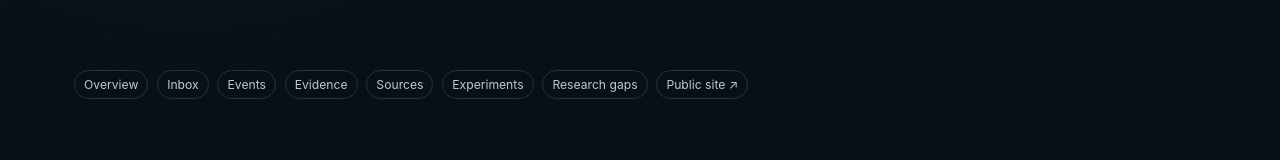
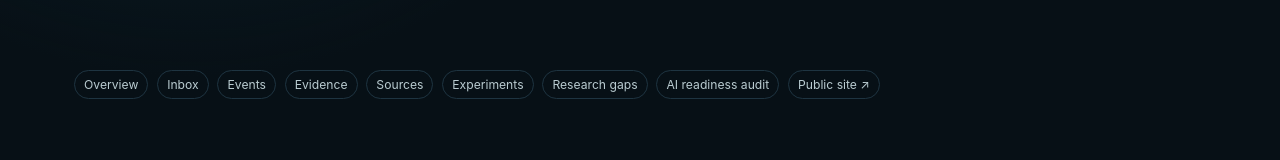
Before and after one commit to webgurdians/VisibilityOS, a Next.js app: page /admin/gaps in a window 1280 px wide. Shown: the part 435-595 px from the top of the page. Built offline with nearby package versions, Linux system fonts and the light colour scheme; no server answers; the database is empty.

Commit message:
Add private audit to console navigation

```diff
--- a/app/admin/_components/AdminNav.tsx
+++ b/app/admin/_components/AdminNav.tsx
@@ -3,7 +3,7 @@ import Link from 'next/link';
 const items = [
   ['Overview','/admin'], ['Inbox','/admin/inbox'], ['Events','/admin/events'],
   ['Evidence','/admin/evidence'], ['Sources','/admin/sources'], ['Experiments','/admin/experiments'],
-  ['Research gaps','/admin/gaps'],
+  ['Research gaps','/admin/gaps'], ['AI readiness audit','/admin/audit-preview'],
 ];
 
 export default function AdminNav() {
```
